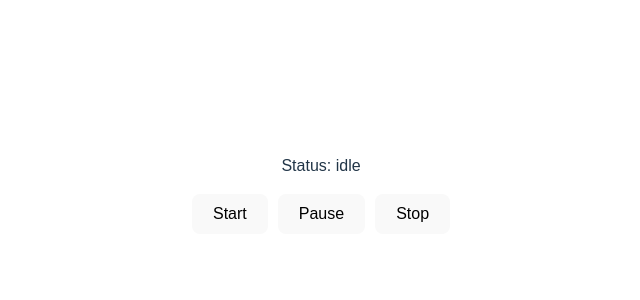
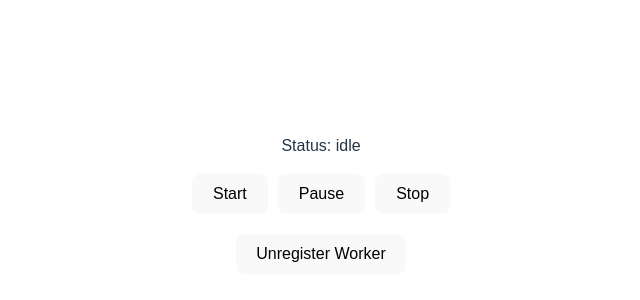
Before and after one commit to GoogleChromeLabs/breadboard-samples, a React (Vite) app: page / in a window 1280 px wide. Shown: the part 194-494 px from the top of the page, without its empty margins (319-959 px from the left). Built offline with nearby package versions, Linux system fonts and the light colour scheme.

Commit message:
fix status

```diff
--- a/src/components/WorkerComponent.tsx
+++ b/src/components/WorkerComponent.tsx
@@ -1,9 +1,10 @@
 import React from "react";
 import { useWorkerControllerContext } from "worker/useWorkerControllerContext.tsx";
 import "./WorkerComponent.css";
+import { WorkerStatus } from "~/sw/types";
 
 export const WorkerComponent: React.FC = () => {
-	const { broadcastChannel } = useWorkerControllerContext();
+	const { broadcastChannel, unregisterController } = useWorkerControllerContext();
 
 	const handleSubmit = (
 		e: React.FormEvent<HTMLFormElement>,
@@ -57,7 +58,7 @@ export const WorkerComponent: React.FC = () => {
 				<div
 					style={{ padding: "20px", fontFamily: "Arial, sans-serif" }}
 				>
-					{broadcastChannel.input && (
+					{broadcastChannel.status === WorkerStatus.running && (
 						<form
 							onSubmit={(e) =>
 								handleSubmit(
@@ -68,16 +69,17 @@ export const WorkerComponent: React.FC = () => {
 							}
 						>
 							<label htmlFor="">
-								{broadcastChannel.input.message}
+								{broadcastChannel.input?.message || ""}
 							</label>
 							<br />
 							<input
 								type="text"
-								placeholder={`${broadcastChannel.input.node}.${broadcastChannel.input.attribute}`}
+								placeholder={`${broadcastChannel.input?.node}.${broadcastChannel.input?.attribute}`}
 							/>
 							<button type="submit">Submit</button>
 						</form>
 					)}
+					<button type="button" onClick={unregisterController}>Unregister Worker</button>
 				</div>
 			</div>
 			<div className="content" id="output">
--- a/src/sw/types.ts
+++ b/src/sw/types.ts
@@ -22,6 +22,8 @@ export const WorkerStatus = {
 	running: "running",
 	paused: "paused",
 	stopped: "stopped",
+	loading: "loading",
+	finished: "finished",
 } as const;
 
 export type WorkerStatus = (typeof WorkerStatus)[keyof typeof WorkerStatus];
--- a/src/worker/useWorkerController.ts
+++ b/src/worker/useWorkerController.ts
@@ -25,57 +25,55 @@ const useWorkerController = (
 	const [output, setOutput] = useState<unknown[]>([]);
 	const [status, setStatus] = useState<WorkerStatus>("idle");
 
-	const handleMessage = (data: WorkerMessage) => {
-		if (data.type === "inputNeeded")
+	const handleMessage = (event: MessageEvent) => {
+		if (event.data.type === "inputNeeded")
 			setInput({
-				node: data.node!,
-				attribute: data.attribute!,
-				message: data.message!,
+				node: event.data.node!,
+				attribute: event.data.attribute!,
+				message: event.data.message!,
 			});
-		if (data.output) {
+		if (event.data.output) {
 			setOutput((prevData) => [
 				...prevData,
 				{
-					node: data.node,
-					output: data.output,
+					node: event.data.node,
+					output: event.data.output,
 				},
 			]); // Update the output data state
+		}
+		if (event.data.type === "status") {
+			setStatus(event.data.status);
 		}
 	};
 
 	useEffect(() => {
-		const handleBroadcastMessage = (event: MessageEvent) => {
-			handleMessage(event.data);
-		};
-
-		broadcastChannel.addEventListener("message", handleBroadcastMessage);
+		if (!broadcastChannel) return;
+		broadcastChannel.removeEventListener("message", handleMessage);
+		broadcastChannel.addEventListener("message", handleMessage);
 		return () =>
-			broadcastChannel.removeEventListener(
-				"message",
-				handleBroadcastMessage
-			);
+			broadcastChannel.removeEventListener("message", handleMessage);
 		// eslint-disable-next-line react-hooks/exhaustive-deps
-	}, []);
+	}, [broadcastChannel]);
 
 	const start = () => {
 		broadcastChannel.postMessage({
 			command: "start",
 		});
-		setStatus(WorkerStatus.running);
+		setStatus(WorkerStatus.loading);
 	};
 
 	const pause = () => {
 		broadcastChannel.postMessage({
 			command: "pause",
 		});
-		setStatus(WorkerStatus.paused);
+		setStatus(WorkerStatus.loading);
 	};
 
 	const stop = () => {
 		broadcastChannel.postMessage({
 			command: "stop",
 		});
-		setStatus(WorkerStatus.stopped);
+		setStatus(WorkerStatus.loading);
 	};
 
 	const send = (data: WorkerData, clearInput: boolean = true) => {
--- a/src/worker/workerControllerContext.tsx
+++ b/src/worker/workerControllerContext.tsx
@@ -3,4 +3,5 @@ import { WorkerControllerHook } from "~/worker/useWorkerController.ts";
 
 export const WorkerControllerContext = React.createContext<{
 	broadcastChannel: WorkerControllerHook;
+	unregisterController: () => void;
 } | null>(null);
--- a/src/worker/workerControllerProvider.tsx
+++ b/src/worker/workerControllerProvider.tsx
@@ -10,8 +10,26 @@ export function WorkerControllerProvider({
 	children: ReactNode;
 }): React.JSX.Element {
 	const bc = useWorkerController(broadcastChannel);
+	const unregisterController = () => {
+		const workerName =
+			import.meta.env.MODE === "production"
+				? "/sw/worker.js"
+				: "/dev-sw.js?dev-sw";
+		navigator.serviceWorker
+			.getRegistrations()
+			.then(function (registrations) {
+				for (const registration of registrations) {
+					if (registration.active?.scriptURL.includes(workerName)) {
+						console.log("unregistering service worker", registration);
+						registration.unregister();
+					}
+				}
+			});
+	};
 	return (
-		<WorkerControllerContext.Provider value={{ broadcastChannel: bc }}>
+		<WorkerControllerContext.Provider
+			value={{ broadcastChannel: bc, unregisterController }}
+		>
 			{children}
 		</WorkerControllerContext.Provider>
 	);
```
Also changed, not shown: src/sw/worker.ts (+14 -0 lines).
